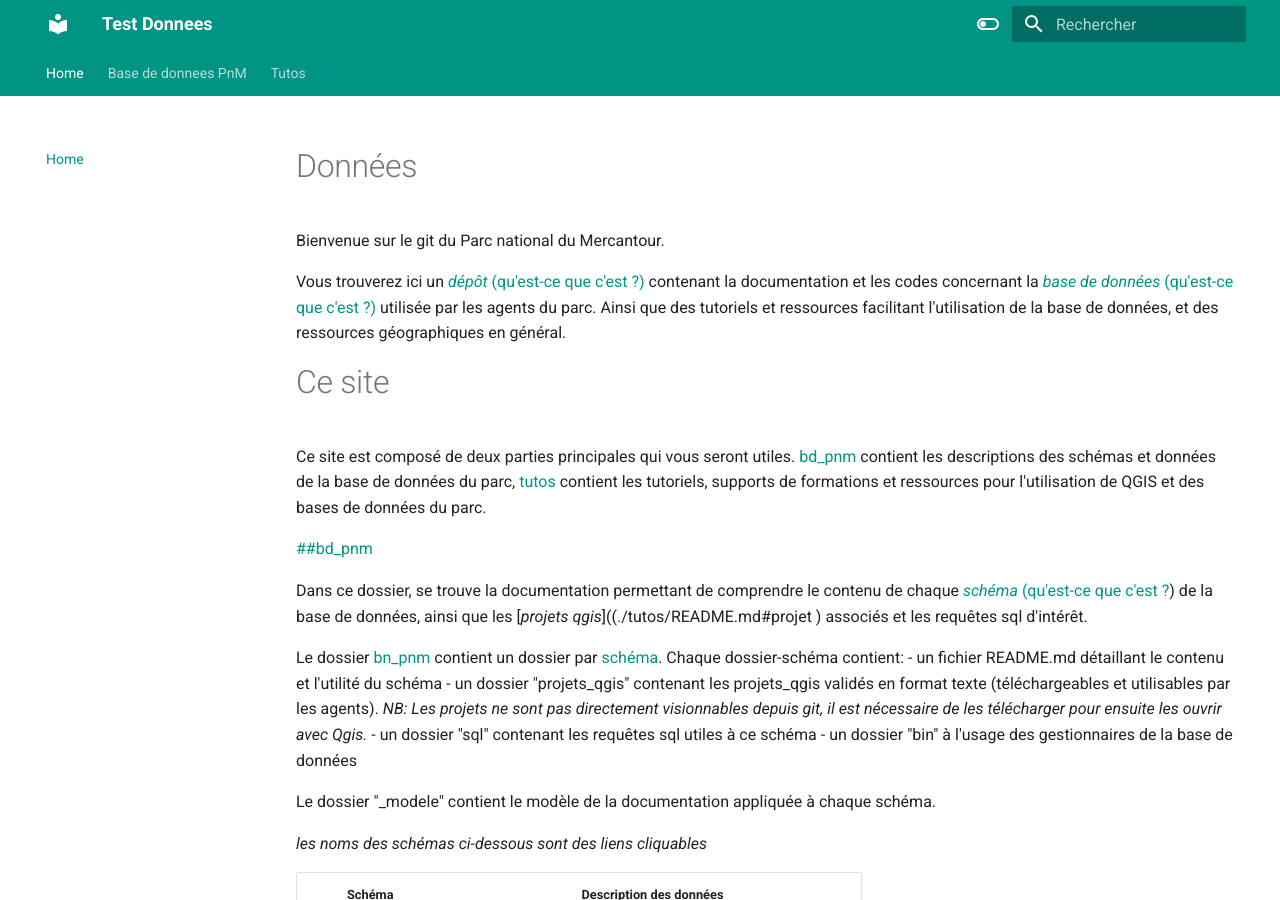
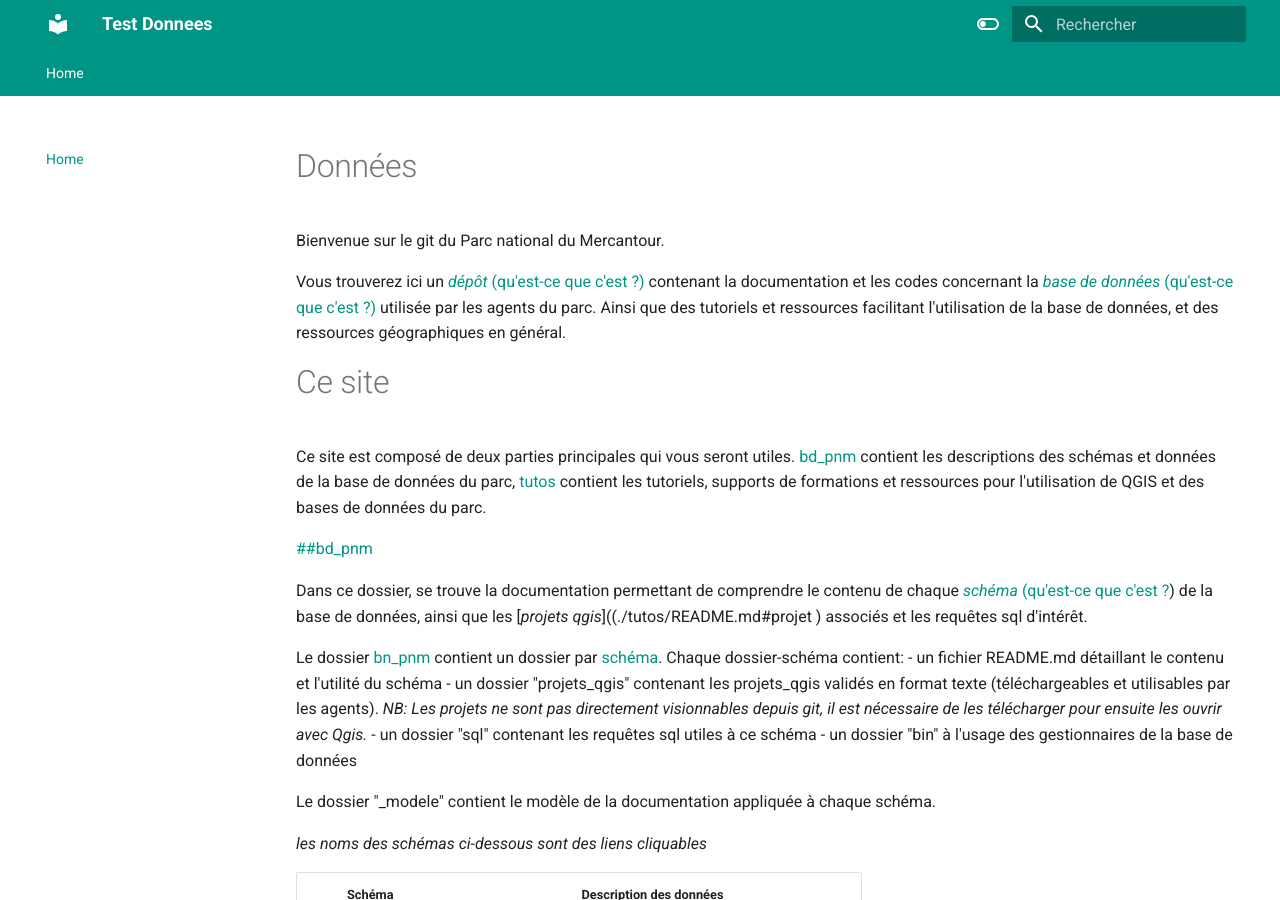
Before and after one commit to PnMercantour/donnees, an MkDocs documentation site: the page built from docs/index.md, in a window 1280 px wide and 900 px high. Built offline with MkDocs 1.6.1 and Material for MkDocs 9.7.7, drawn with Linux system fonts in a browser that asks for light colours; some of the changed lines change nothing that is shown.

Commit message:
test mkdocs.yml

```diff
--- a/mkdocs.yml
+++ b/mkdocs.yml
@@ -52,8 +52,8 @@ extra_css:
 
 nav:
   - Home: index.md
-  - Base de donnees PnM: docs/bd_pnm/README.md
-  - Tutos: docs/tutos/README.md
+#  - Base de donnees PnM: docs/bd_pnm/README.md
+#  - Tutos: docs/tutos/README.md
 
 # copyright: |
 #  &copy; 2023 <a href="https://github.com/james-willett"  target="_blank" rel="noopener">James Willett</a>
```
